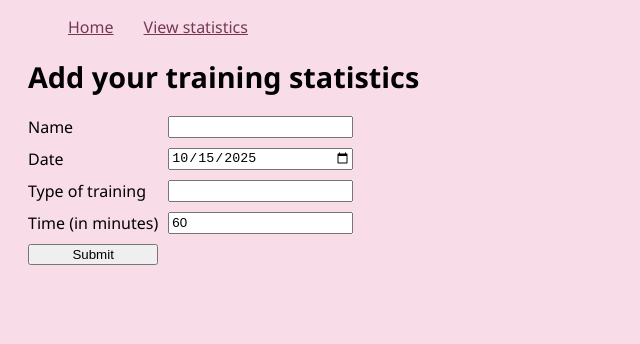
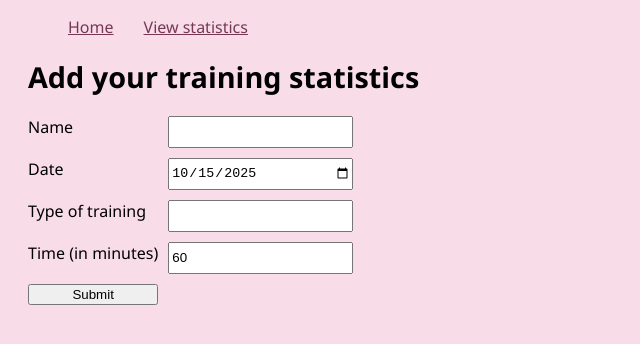
Before and after one commit to mariamair/trainingstats, a website: page public/index.html in a window 1280 px wide. Shown: the whole page, without its empty margins (0-640 px from the left). Drawn offline with Linux system fonts and the light colour scheme.

Commit message:
Update label styling

```diff
--- a/public/css/style.css
+++ b/public/css/style.css
@@ -26,6 +26,11 @@ a:hover {
     text-decoration: underline;
 }
 
+label {
+  display: block;
+  margin-bottom: 10px;
+}
+
 #trainingInformation {
   display: grid;
   grid-template-columns: min-content min-content;
```
